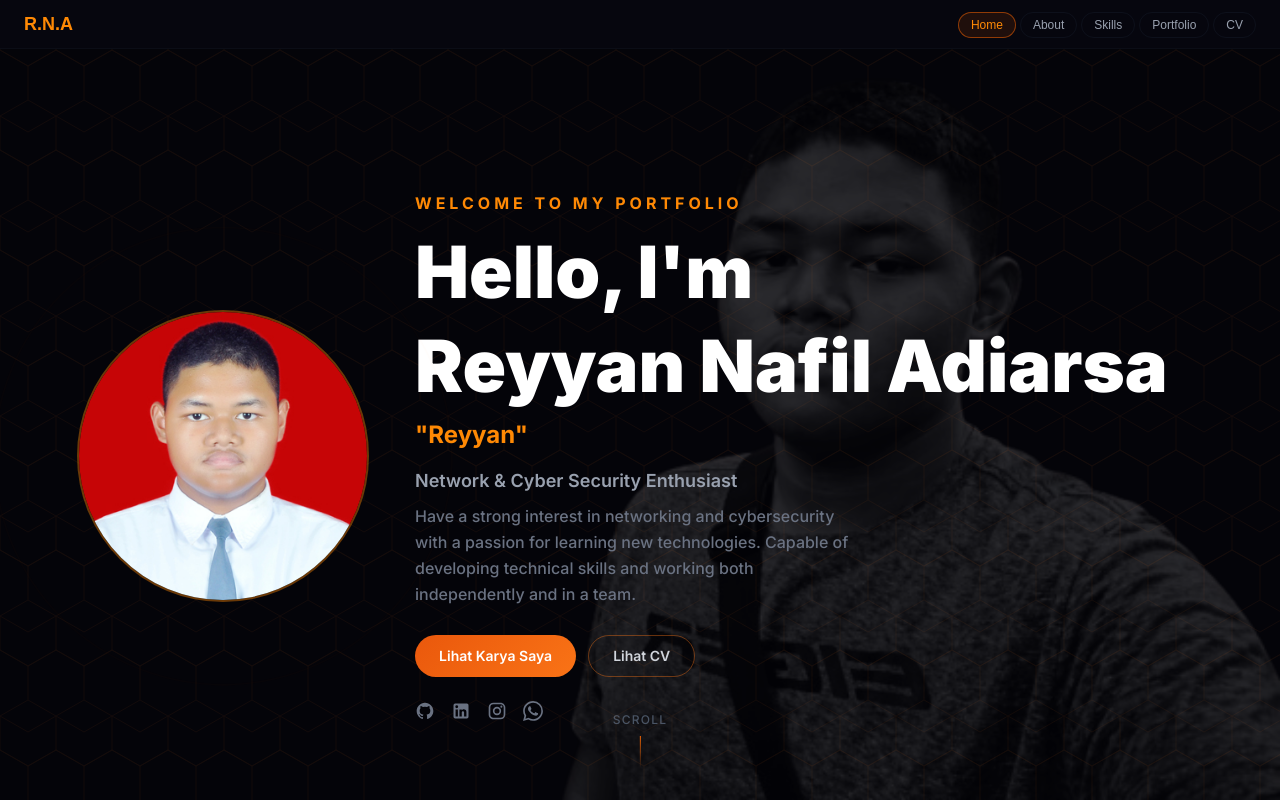
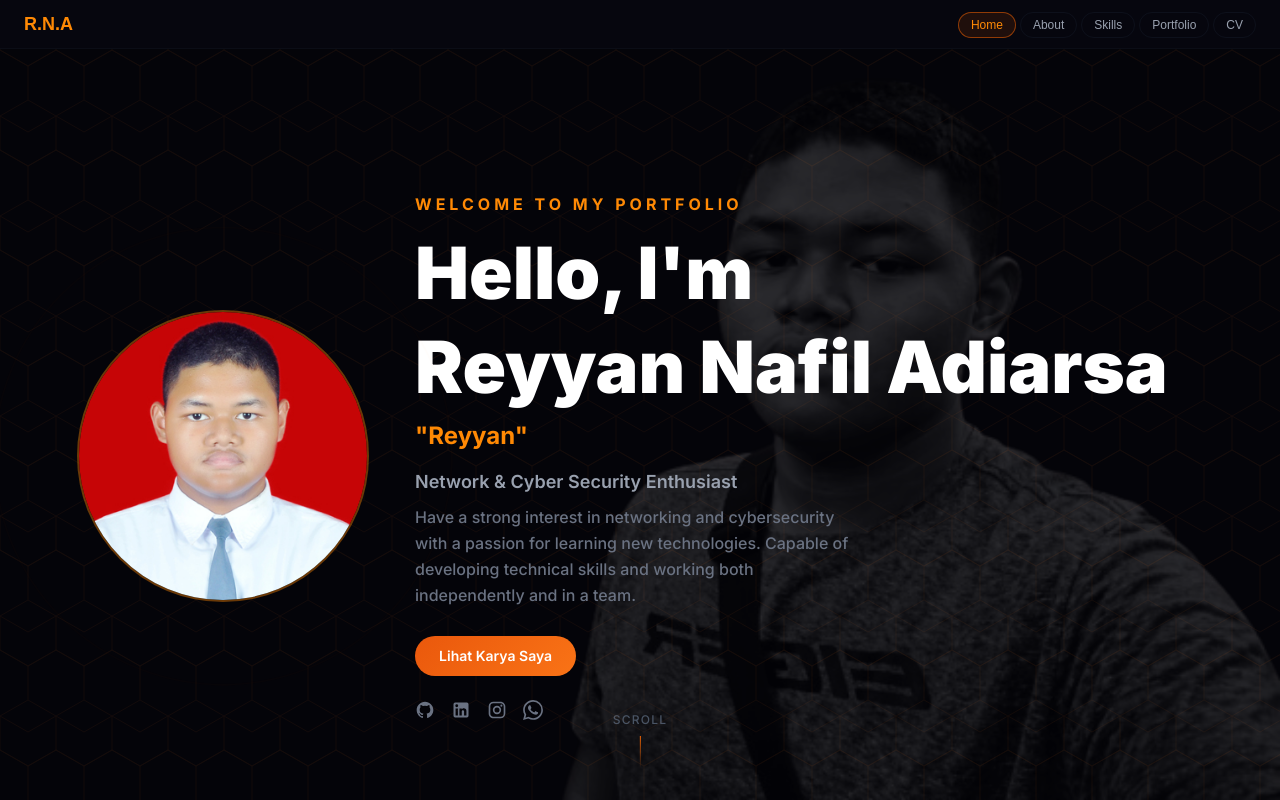
Before and after one commit to reyyannafil0102-hue/portfolio-reyyan, a React (Vite) app: page / in a window 1280 px wide. Shown: the top 800 px of the page. Built offline with nearby package versions, Linux system fonts and the light colour scheme.

Commit message:
penghilangan cvbutton

```diff
--- a/src/pages/Home.jsx
+++ b/src/pages/Home.jsx
@@ -104,10 +104,6 @@ export default function Home({ sectionRef, onNavigate }) {
               className="btn-p px-6 py-2.5 rounded-full text-sm font-semibold text-white">
               Lihat Karya Saya
             </button>
-            <button onClick={() => onNavigate("CV")}
-              className="btn-o px-6 py-2.5 rounded-full text-sm font-semibold text-gray-300">
-              Lihat CV
-            </button>
           </div>
 
           {/* Social icons */}
```
